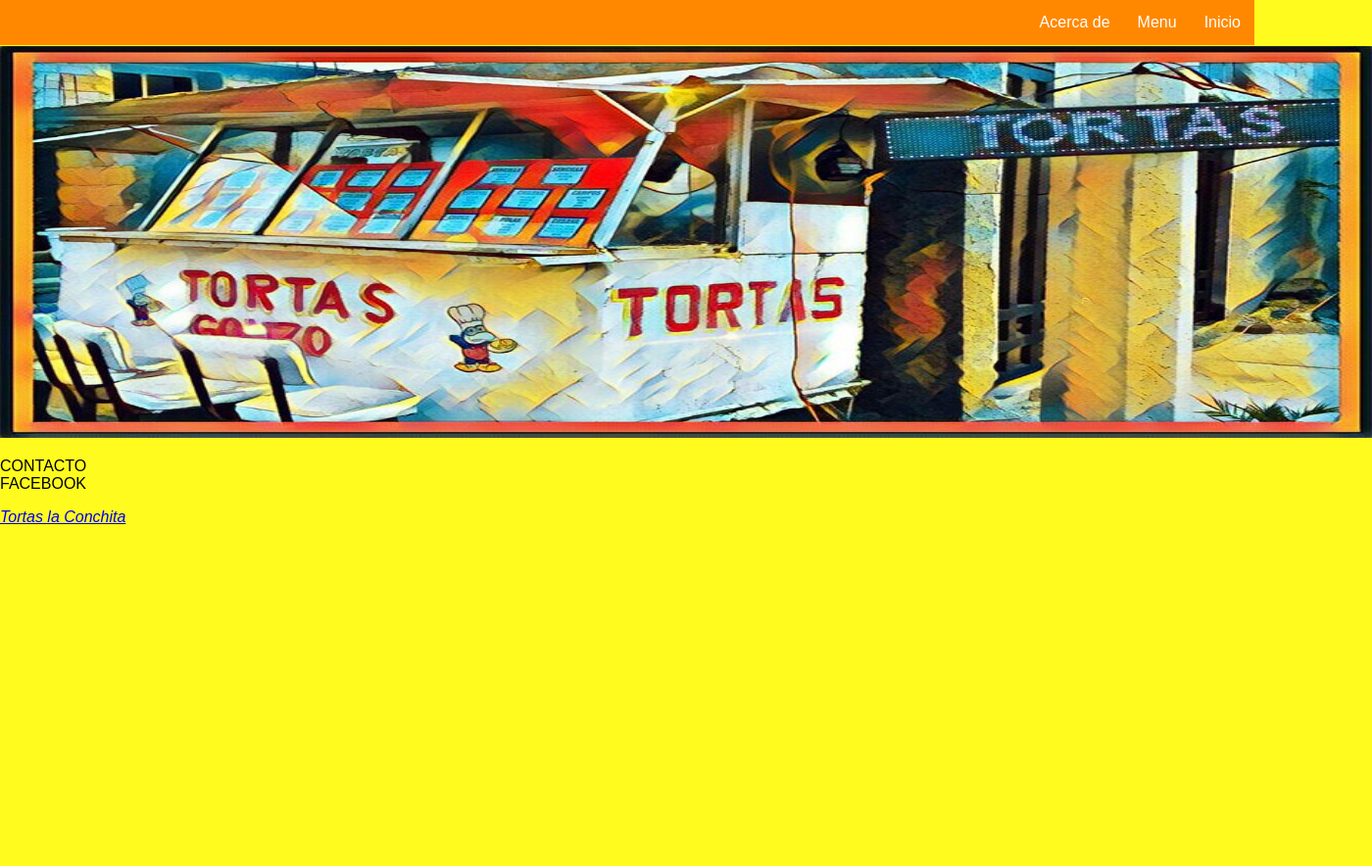
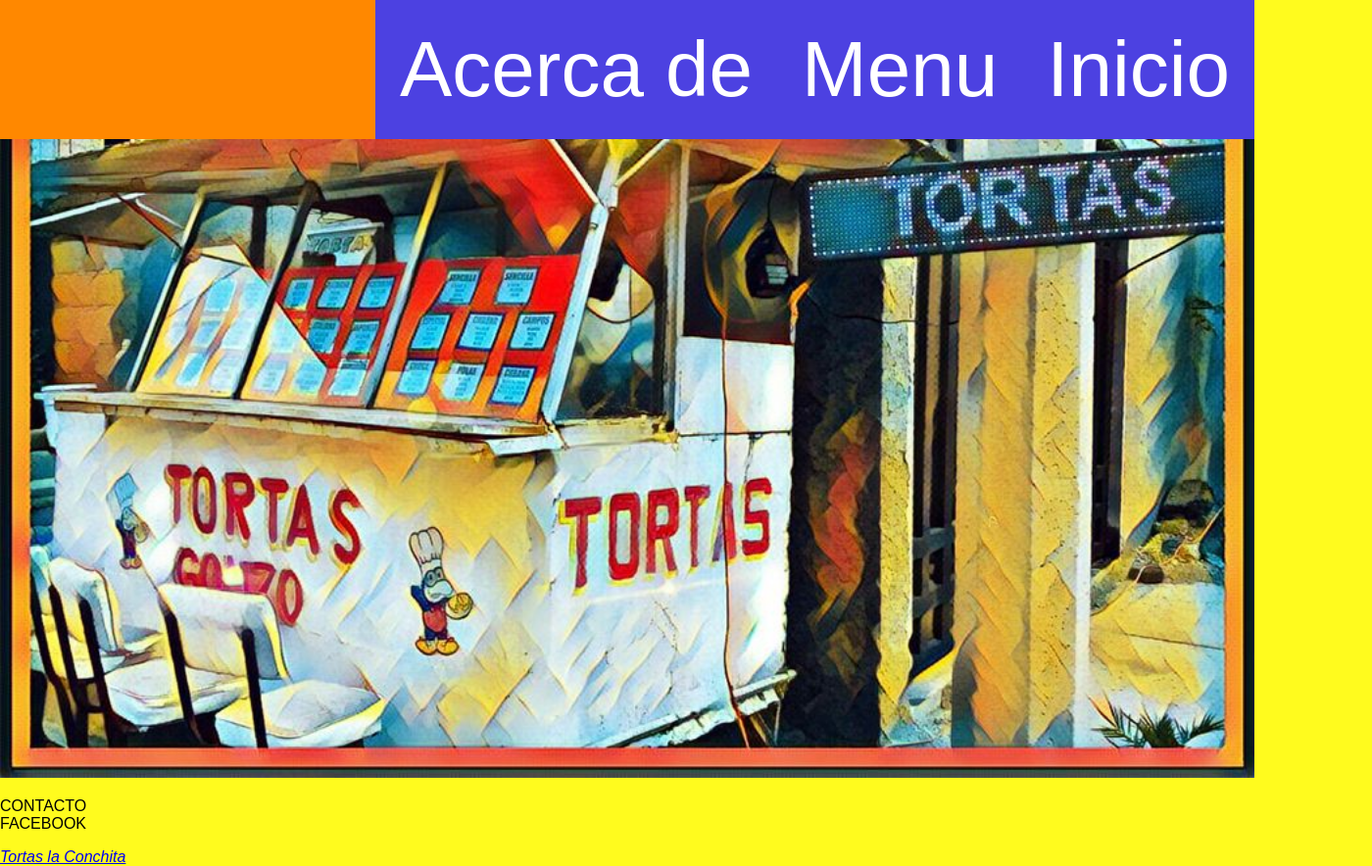
Before and after one commit to Royer81/Tortas, a plain HTML site: page pagina3.html in a window 1280 px wide. Shown: the whole page at 98% size, 1400 px wide, since content can reach past the window. Before the commit the page ends 800 px from the top, so only its background shows below. Drawn offline with Linux system fonts and the light colour scheme.

Commit message:
Add files via upload

```diff
--- a/main.css
+++ b/main.css
@@ -21,13 +21,15 @@ ul{
 li {
     float:right;
 
+
 }
 
 li a{
     display: block;
     color: white;
+    font-size: 80px;
     text-align:center;
-    padding: 14px;
+    padding: 25px;
     text-decoration: none;
 }
 
@@ -35,7 +37,7 @@ li:hover {
     background-color: rgba(25, 0, 253, 0.3);
 }
 
-.activeS{
+.active{
     background-color: rgb(76, 65, 225);
 }
 
@@ -79,10 +81,13 @@ body{
 }
 .parallax.image-1{
 	background-image: url("img1.jpg");
+    width="100%" height="100%"
 }
 .parallax.image-2{
 	background-image: url("img2.jpg");
+    width="100%" height="100%"
 }
 .parallax.image-3{
 	background-image: url("img3.jpg");
+    width="100%" height="100%"
 }
--- a/pagina3.html
+++ b/pagina3.html
@@ -7,13 +7,14 @@
      <body>
          <ul>
             <li class="active"><a href="index.html">Inicio</a></li>
-            <li><a href="pagina2.html">Menu</a></li>
-            <li><a href="pagina3.html">Acerca de</a></li>
+            <li class="active"><a href="pagina2.html">Menu</a></li>
+            <li class="active"><a href="pagina3.html">Acerca de</a></li>
          </ul>
          <div class="content">
             <body class="imagen">
                 <img
-                width="1400" height="400"
+                width="100%" height="100%"
+
                 src="img3.jpg"/>
             </body>
 
```
Also changed, not shown: index.html (+2 -2 lines), pagina2.html (+3 -3 lines).
